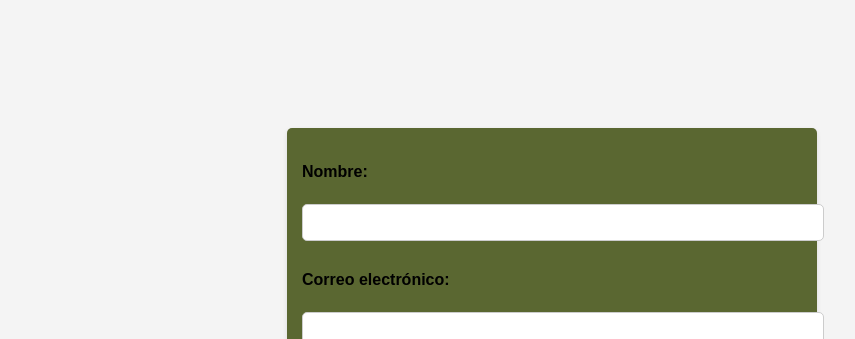
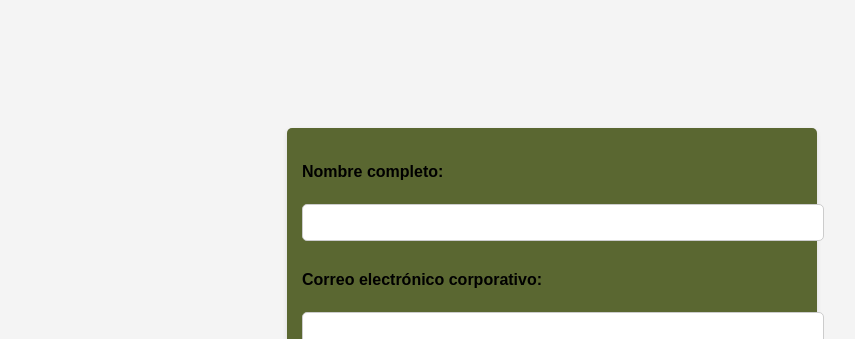
Before and after one commit to jguzmn/RepositorioGrupo4, a plain HTML site: page index.html in a window 1280 px wide. Shown: the top 339 px of the page, without its empty margins (216-1071 px from the left). Drawn offline with Linux system fonts and the light colour scheme.

Commit message:
Edición etiquetas de formulario

```diff
--- a/index.html
+++ b/index.html
@@ -71,9 +71,9 @@ input[type="button"]:hover {
 <body>
     <h2>Formulario de Usuario</h2>
     <form id="userForm">
-        <label for="name">Nombre:</label><br>
+        <label for="name">Nombre completo:</label><br>
         <input type="text" id="name" name="name"><br>
-        <label for="email">Correo electrónico:</label><br>
+        <label for="email">Correo electrónico corporativo:</label><br>
         <input type="email" id="email" name="email"><br>
         <label for="username">Tu usuario:</label><br>
         <input type="text" id="username" name="username"><br>
```
